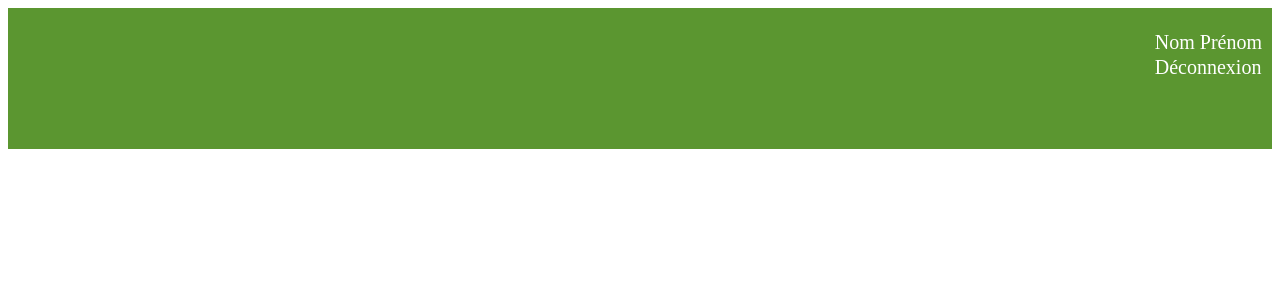
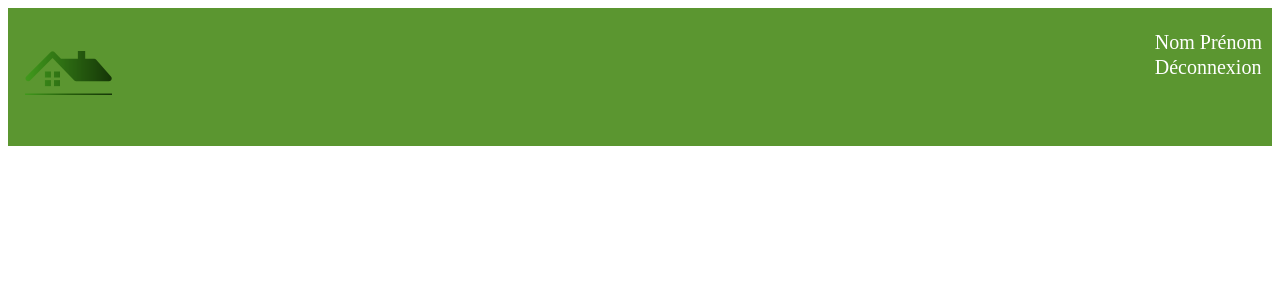
Before and after one commit to Gregdd/Wisd-Home, a PHP site: page /Header_admin.php in a window 1280 px wide. Shown: the top 300 px of the page. Run offline with PHP 8.4, Linux system fonts and the light colour scheme.

Commit message:
Update Header_admin.css

```diff
--- a/Header_admin.css
+++ b/Header_admin.css
@@ -4,13 +4,12 @@ header{
     color :white;
     padding-left:1%;
     padding-top: 1%;
-    padding-bottom:5%;
+    padding-bottom: 2%;
 }
 .logo{
     display: block;
     border: none;
-    width: 0; /* largeur à spécifier */
-    height: 65px; /* longueur à spécifier */
+    width: 100px; /* largeur à spécifier */
     cursor: pointer;
 }
 
```
